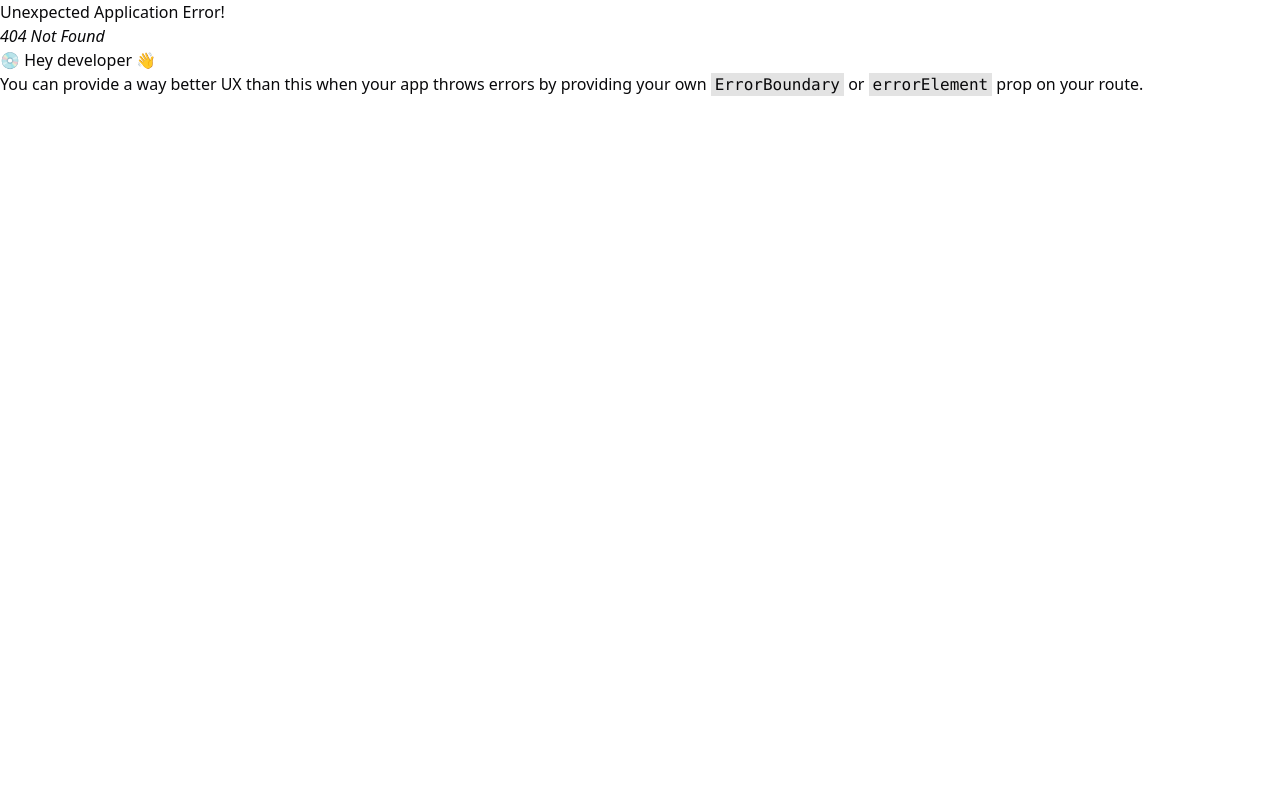
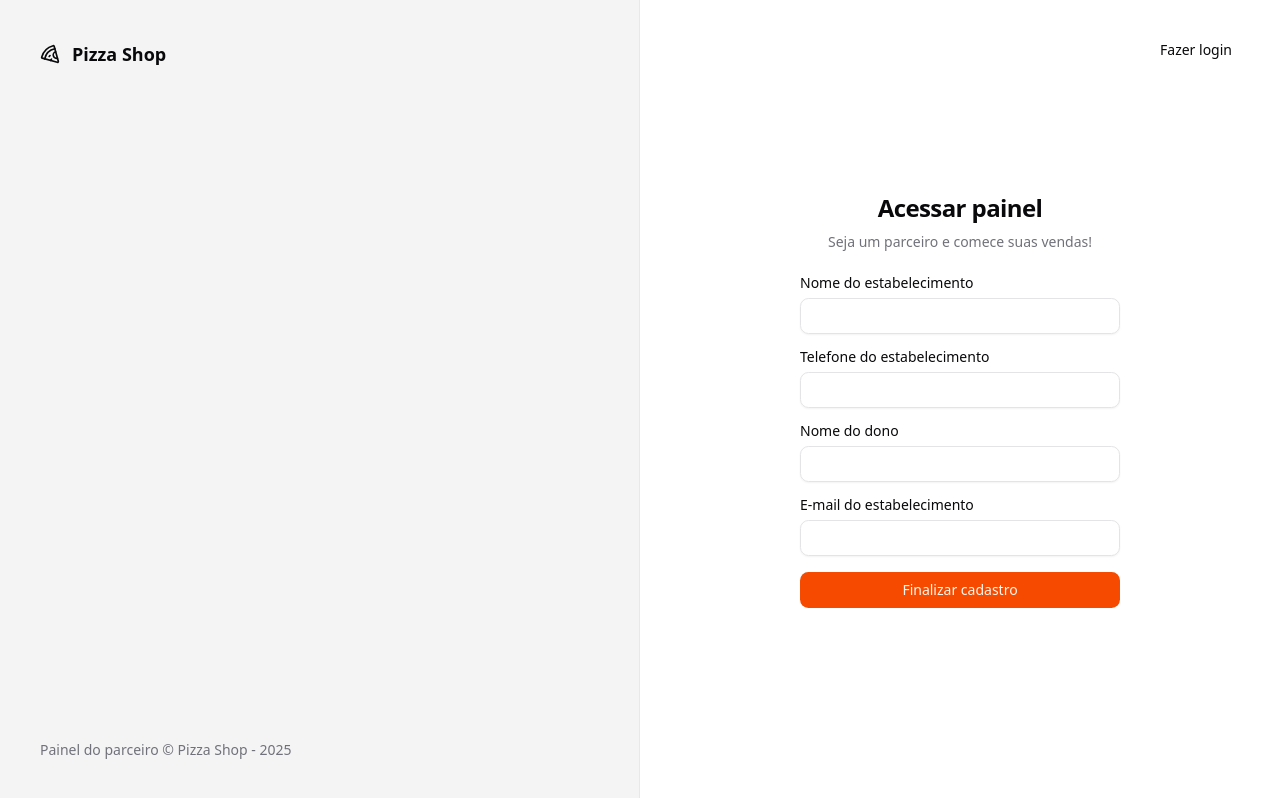
Before and after one commit to gustavocanepa10/pizza-shop, a React (Vite) app: page /sign-up in a window 1280 px wide. Before the commit this address had no page. Built offline with nearby package versions, Linux system fonts and the light colour scheme.

Commit message:
feat:  usando useForm para formulários

```diff
--- a/package.json
+++ b/package.json
@@ -23,6 +23,7 @@
     "react-dom": "^19.1.1",
     "react-hook-form": "^7.65.0",
     "react-router-dom": "^7.9.4",
+    "sonner": "^2.0.7",
     "sort-by": "^1.2.0",
     "tailwind-merge": "^3.3.1",
     "tailwindcss": "^4.1.16",
--- a/src/App.tsx
+++ b/src/App.tsx
@@ -1,14 +1,15 @@
 import { RouterProvider } from "react-router-dom";
 import "./index.css";
-import { router } from "./routes";
+import { routerProvider } from "./routes";
+import { Toaster } from "sonner";
 
 
 export function App() {
   return (
     <>
 
-
-        <RouterProvider router={router} />
+        <Toaster richColors closeButton  />
+        <RouterProvider router={routerProvider} />
 
     </>
   );
--- a/src/pages/_layouts/auth.tsx
+++ b/src/pages/_layouts/auth.tsx
@@ -20,7 +20,7 @@ export function AuthLayout() {
                 </div>
 
                 <footer className="text-sm">
-                    Painel do parceiro &copy; pizza.shop - {new Date().getFullYear()}
+                    Painel do parceiro &copy; Pizza Shop - {new Date().getFullYear()}
 
                 </footer>
 
@@ -29,7 +29,7 @@ export function AuthLayout() {
 
 
 
-            <div className="flex flex-col items-center justify-center">
+            <div className="flex relative flex-col items-center justify-center">
                 <Outlet/>
             </div>
         </div>
--- /dev/null
+++ b/src/pages/auth/Sign-up.tsx
@@ -0,0 +1,102 @@
+import { Button } from "@/components/ui/button";
+import { Input } from "@/components/ui/input";
+import { Label } from "@/components/ui/label";
+import { useForm } from "react-hook-form";
+import { z } from "zod";
+import { toast } from "sonner";
+import { Link, useNavigate } from "react-router-dom";
+
+export function SignUp() {
+  const SignUpForm = z.object({
+    restaurantName: z.string(),
+    email: z.email("digite um e-mail válido"),
+    managerName: z.string(),
+    phone: z.string(),
+  });
+
+  type SignForm = z.infer<typeof SignUpForm>;
+
+  const {
+    register,
+    handleSubmit,
+    formState: { isSubmitting },
+  } = useForm<SignForm>();
+
+
+  const navigate = useNavigate()
+
+  async function handleSignUp(data: SignForm) {
+
+
+
+    try {
+      console.log(data);
+
+      await new Promise((resolve) => setTimeout(resolve, 2000));
+
+      toast.success("Cadastro realizado com sucesso!", {
+        action : {
+            label : "Login",
+            onClick : () => navigate("/")
+        }
+      });
+    } catch (error) {
+      console.log(error);
+      toast.error("Erro ao cadastrar");
+    }
+  }
+
+  return (
+    <>
+      <div className="p-8 ">
+        <Button variant="ghost" className="absolute right-8 top-8" asChild>
+          <Link to="/">Fazer login</Link>
+        </Button>
+
+        <div className="w-[320px] flex flex-col justify-center gap-6 ">
+          <div className="flex flex-col gap-2 text-center">
+            <h1 className="text-2xl font-semibold tracking-tight">
+              Acessar painel
+            </h1>
+            <p className="text-sm text-muted-foreground">
+              Seja um parceiro e comece suas vendas!
+            </p>
+          </div>
+
+          <form
+            onSubmit={handleSubmit(handleSignUp)}
+            className="flex flex-col gap-4 "
+          >
+            <div className="space-y-2">
+              <Label htmlFor="restaurantName">Nome do estabelecimento</Label>
+              <Input {...register("restaurantName")} id="restaurantName" type="text" />
+            </div>
+
+            <div className="space-y-2">
+              <Label htmlFor="phone">Telefone do estabelecimento</Label>
+              <Input {...register("phone")} id="phone" type="tel" />
+            </div>{" "}
+
+            <div className="space-y-2">
+              <Label htmlFor="managerName">Nome do dono</Label>
+              <Input {...register("managerName")} id="managerName" type="text" />
+            </div>{" "}
+
+            <div className="space-y-2">
+              <Label htmlFor="email">E-mail do estabelecimento</Label>
+              <Input {...register("email")} id="email" type="email" />
+            </div>
+
+            <Button
+              disabled={isSubmitting}
+              className="w-full cursor-pointer"
+              type="submit"
+            >
+              Finalizar cadastro
+            </Button>
+          </form>
+        </div>
+      </div>
+    </>
+  );
+}
--- a/src/pages/auth/sign-in.tsx
+++ b/src/pages/auth/sign-in.tsx
@@ -1,13 +1,48 @@
 import { Button } from "@/components/ui/button";
 import { Input } from "@/components/ui/input";
 import { Label } from "@/components/ui/label";
-import {useForm} from "react-hook-form"
+import { useForm } from "react-hook-form";
+import { z } from "zod";
+import { toast } from "sonner";
+import { Link } from "react-router-dom";
 
 export function SignIn() {
-  const {} = useForm()
+  const signInForm = z.object({
+    email: z.email("digite um e-mail válido"),
+  });
+
+  type SignForm = z.infer<typeof signInForm>;
+
+  const {
+    register,
+    handleSubmit,
+    formState: { isSubmitting },
+  } = useForm<SignForm>();
+
+  async function handleSignIn(data: SignForm) {
+    try {
+      console.log(data);
+
+      await new Promise((resolve) => setTimeout(resolve, 2000));
+
+      toast.success("Enviamos um link de autenticação para o seu e-mail.")
+
+
+
+    } catch (error) {
+      console.log(error);
+      toast.error("Credenciais inválidas.");
+    }
+  }
+
   return (
     <>
       <div className="p-8 ">
+        <Button variant = "ghost" className="absolute right-8 top-8" asChild>
+        <Link to="/sign-up">
+        Novo estabelecimento
+        </Link>
+        </Button>
         <div className="w-[320px] flex flex-col justify-center gap-6 ">
           <div className="flex flex-col gap-2 text-center">
             <h1 className="text-2xl font-semibold tracking-tight">
@@ -18,13 +53,20 @@ export function SignIn() {
             </p>
           </div>
 
-          <form className="flex flex-col gap-4 ">
+          <form
+            onSubmit={handleSubmit(handleSignIn)}
+            className="flex flex-col gap-4 "
+          >
             <div className="space-y-2">
               <Label htmlFor="email">Seu e-mail</Label>
-              <Input id="email" type="email" />
+              <Input {...register("email")} id="email" type="email" />
             </div>
 
-            <Button className="w-full" type="submit">
+            <Button
+              disabled={isSubmitting}
+              className="w-full cursor-pointer"
+              type="submit"
+            >
               Acessar painel
             </Button>
           </form>
--- a/src/routes.tsx
+++ b/src/routes.tsx
@@ -1,20 +1,24 @@
 import { createBrowserRouter } from "react-router-dom";
-import { Dasboard } from "./pages/app/dashboard";
-import { SignIn } from "./pages/auth/sign-in";
+import { Dasboard } from "./pages/app/Dashboard";
+import { SignIn } from "./pages/auth/Sign-in";
 import { AppLayout } from "./pages/_layouts/app";
 import { AuthLayout } from "./pages/_layouts/auth";
+import { SignUp } from "./pages/auth/Sign-up";
 
 
 
 
-export const router = createBrowserRouter([
+export const routerProvider = createBrowserRouter([
 
-    {path : "/", element : <AppLayout/>,
-        children : [{path : "/", element : <Dasboard/>}]
+    {path : "/dashboard", element : <AppLayout/>,
+        children : [{path : "/dashboard", element : <Dasboard/>}]
      },
 
 
-    {path : "/sign-in", element : <AuthLayout/>,
-        children : [{path : "/sign-in", element : <SignIn/>}]
+    {path : "/", element : <AuthLayout/>,
+        children : [{path : "/", element : <SignIn/>},
+                    {path : "/sign-up", element : <SignUp/>}
+        ]
+
     }
 ])
```
Also changed, not shown: 1 other file (tests, documents, lock files or other folders).
